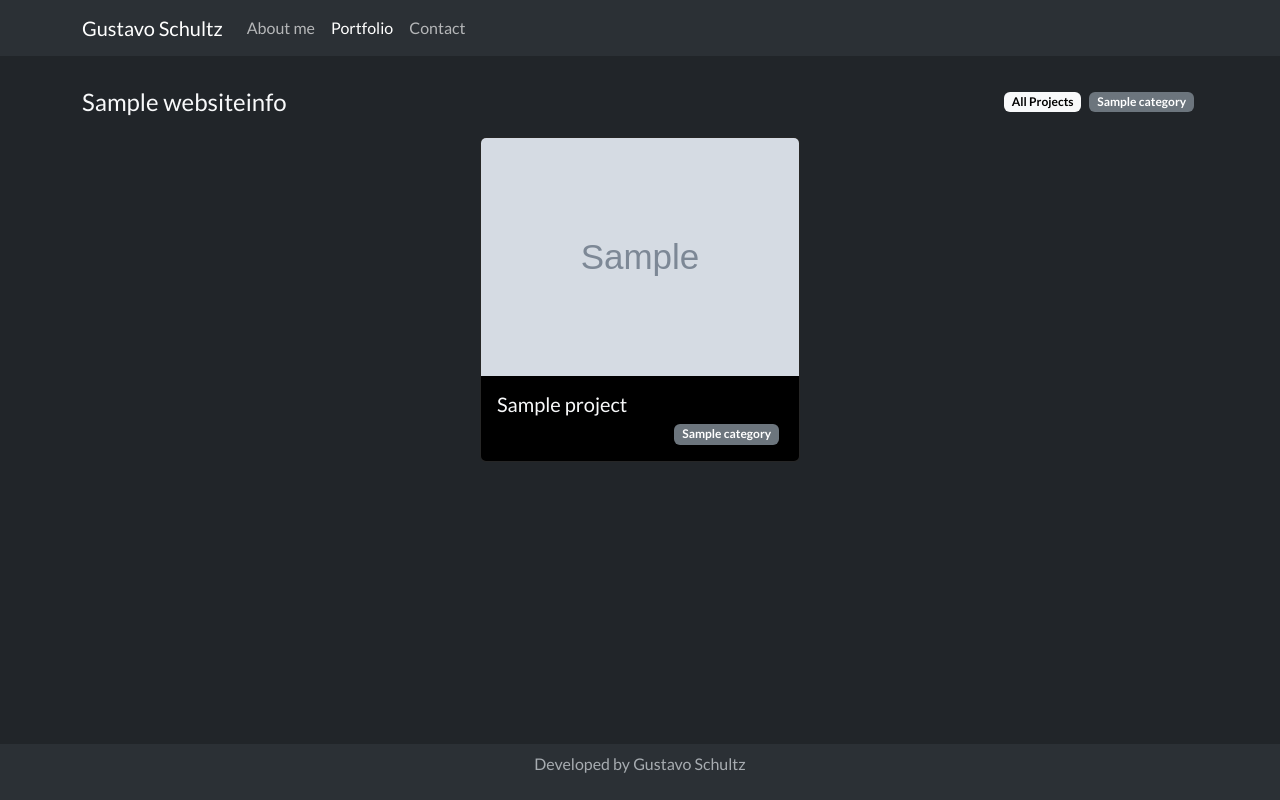
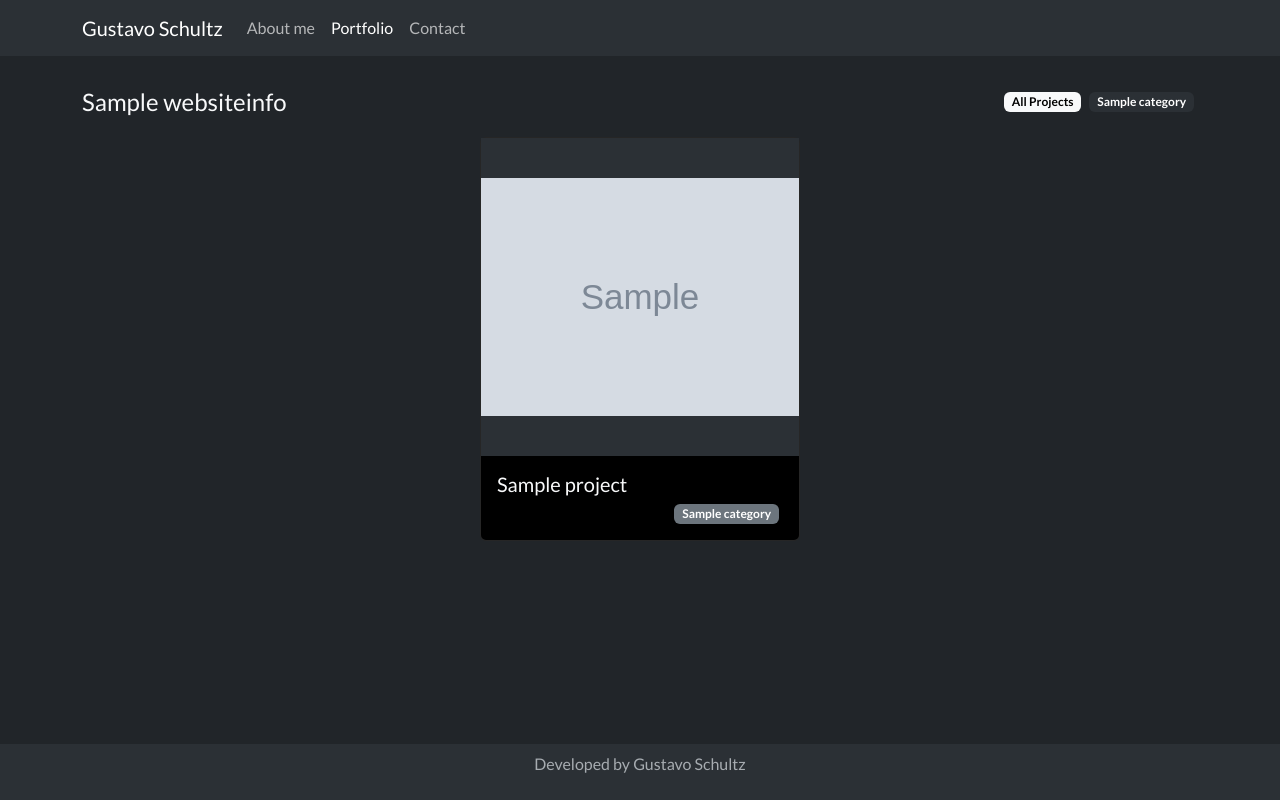
Before and after one commit to goosekiing/gustavo-schultz-django-portfolio, a Django app: page /portfolio/ in a window 1280 px wide. Run offline with Django 4.2, Linux system fonts and the light colour scheme; tables that the repository leaves empty hold one stand-in row (values such as "Sample post"); grey boxes marked "Sample" are stand-in pictures.

Commit message:
ajuste das imagens em portfolio e project para ficarem contidas em um container quadrado padrão e mudado estilo da barra de rolagem

```diff
--- a/portfolio/static/portfolio/styles/style.css
+++ b/portfolio/static/portfolio/styles/style.css
@@ -13,6 +13,37 @@ body {
     height: 100%;
 }
 
+.card-img-container, .carousel-img-container {
+    width: 100%;
+    padding-top: 100%;
+    position: relative;
+    overflow: hidden;
+}
+
+.card-img-container img, .carousel-img-container img {
+    position: absolute;
+    top: 50%;
+    left: 50%;
+    width: 100%;
+    height: 100%;
+    object-fit: contain;
+    transform: translate(-50%, -50%);
+}
+
+/* Scrollbar Style: */
+  ::-webkit-scrollbar {
+    width: 10px;
+  }
+  ::-webkit-scrollbar-track {
+    background-color: transparent;
+  }
+  ::-webkit-scrollbar-thumb {
+    background-color: #2b303580;
+  }
+  ::-webkit-scrollbar-thumb:hover {
+    background-color:#2b3035;
+  }
+
 @media (min-width: 576px) {
     .card-size{
         max-width: 20rem;
--- a/templates/portfolio/portfolio.html
+++ b/templates/portfolio/portfolio.html
@@ -6,12 +6,12 @@
   <h3 class="text-light fs-4 my-sm-auto">{{ website_info.portfolio_title }}</h3>
   {% if categories %}
     <div class="d-flex justify-content-sm-end justify-content-start flex-wrap col-sm-6 mb-3 mb-sm-auto">
-      <a href="{% url 'portfolio' %}"><li class="mx-1 badge {% if selected_tag %}text-bg-secondary{% else %}text-bg-light{% endif %}">All Projects</li></a>
+      <a href="{% url 'portfolio' %}"><li class="mx-1 badge {% if selected_tag %}bg-body-tertiary{% else %}text-bg-light{% endif %}">All Projects</li></a>
       {% for category in categories %}
         {% if category.slug == selected_tag %}
           <a href="{% url 'portfolio' %}"><li class="mx-1 badge text-bg-light">{{ category.name }}</li></a>
         {% else %}
-          <a href="{% url 'category' category.slug %}"><li class="mx-1 badge text-bg-secondary">{{ category.name }}</li></a>
+          <a href="{% url 'category' category.slug %}"><li class="mx-1 badge bg-body-tertiary">{{ category.name }}</li></a>
         {% endif %}
       {% endfor %}
     </div>
@@ -22,11 +22,13 @@
   <div class="d-flex flex-column flex-sm-row flex-wrap justify-content-around align-items-center w-100">
     {% for project in projects%}
       <a href="{% url 'project' project.id %}{% if selected_tag %}?tag={{selected_tag}}{% endif %}" class="card m-1 bg-black text-light clickable-card text-decoration-none d-block d-sm-inline-block card-size">
-        {% if project.images.exists %}
-          <img src="{{ project.images.first.image.url }}" class="card-img-top img-fluid" alt="Project Image">
-        {% else %}
-          <img src="{% static 'portfolio/assets/no_image.jpg' %}" class="card-img-top img-fluid" alt="Sorry, this project has no image">
-        {% endif %}
+        <div class="card-img-container bg-body-tertiary">
+          {% if project.images.exists %}
+            <img src="{{ project.images.first.image.url }}" class="card-img-top img-fluid" alt="Project Image">
+          {% else %}
+            <img src="{% static 'portfolio/assets/no_image.jpg' %}" class="card-img-top img-fluid" alt="Sorry, this project has no image">
+          {% endif %}
+        </div>
         <div class="card-body">
           <h5 class="card-title">{{ project.name }}</h5>
           <div class="d-flex justify-content-end">
--- a/templates/portfolio/project.html
+++ b/templates/portfolio/project.html
@@ -8,7 +8,7 @@
         <div id="project-carousel" class="carousel slide">
           <div class="carousel-inner">
             {% for image in project.images.all %}
-              <div class="carousel-item {% if forloop.first %}active{% endif %}">
+              <div class="carousel-item carousel-img-container bg-body-tertiary {% if forloop.first %}active{% endif %}">
                 <img src="{{ image.image.url }}" class="d-block w-100 rounded" alt="{{ image.alt }}">
               </div>
             {% endfor %}
```
